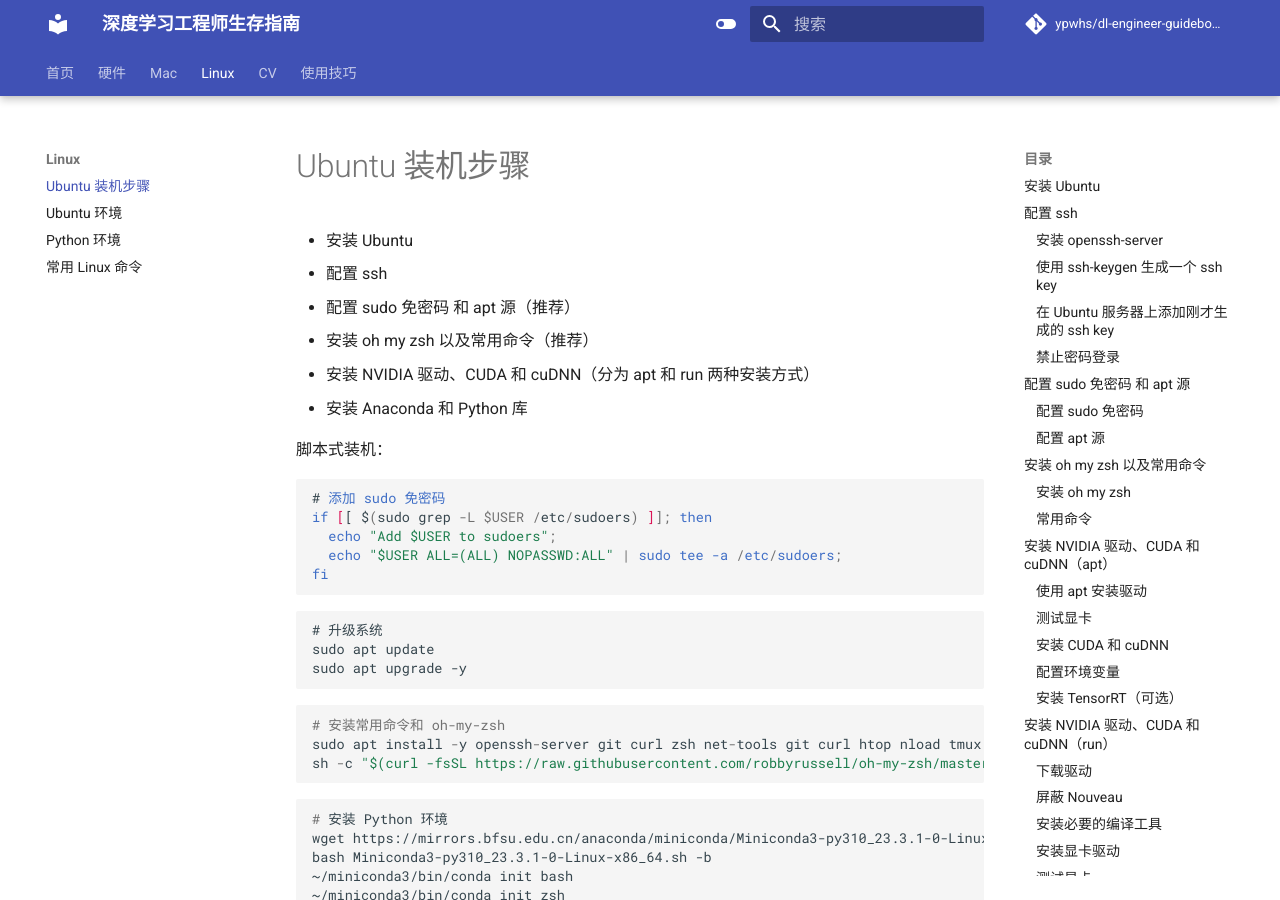
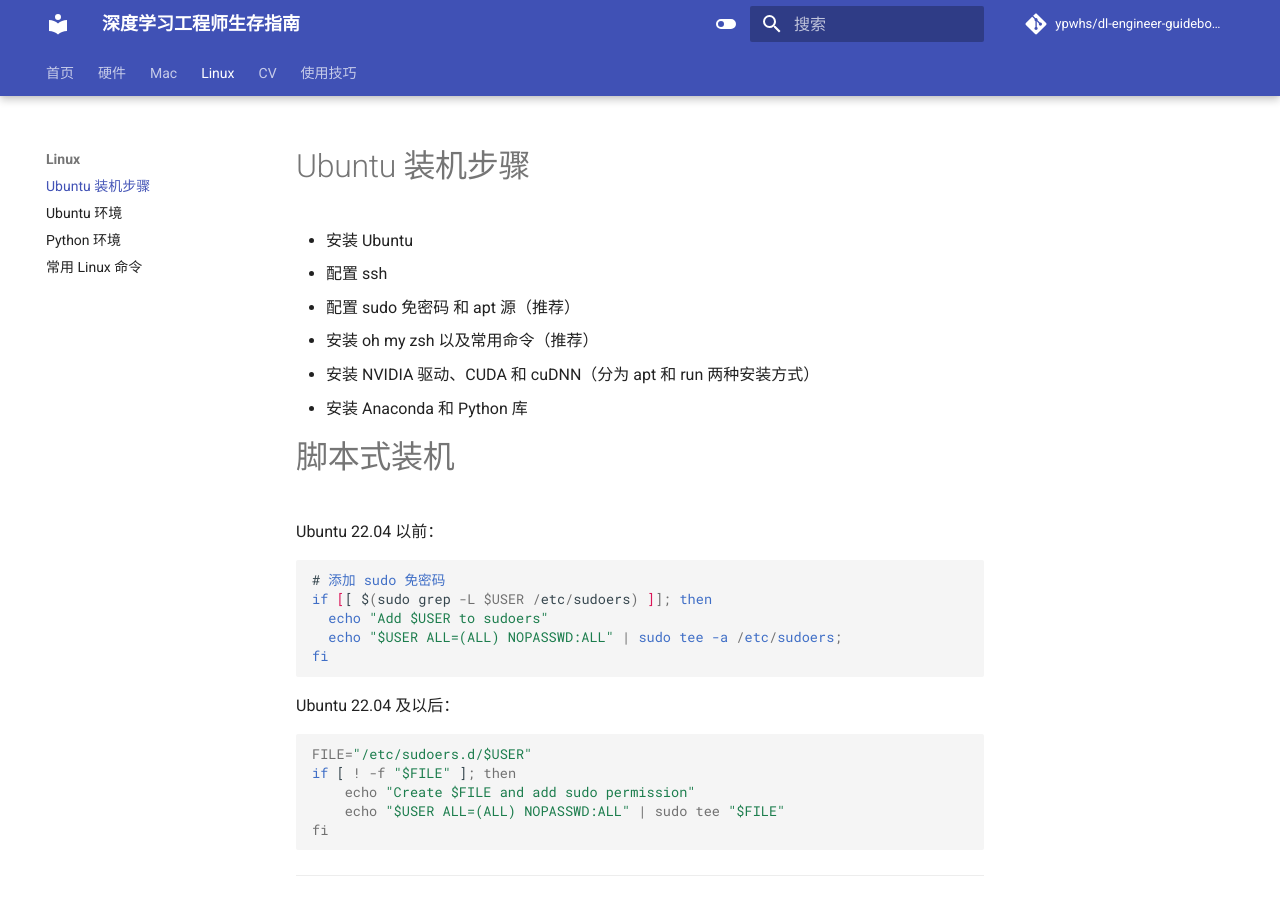
Before and after one commit to ypwhs/dl-engineer-guidebook, an MkDocs documentation site: the page built from docs/ubuntu-install-guide.md, in a window 1280 px wide and 900 px high. Built offline with MkDocs 1.6.1 and Material for MkDocs 9.7.7, drawn with Linux system fonts in a browser that asks for light colours; comment, search, counter and statistics services are not loaded; some of the changed text lies outside the part shown.

Commit message:
Update ubuntu-install-guide.md

````diff
--- a/docs/ubuntu-install-guide.md
+++ b/docs/ubuntu-install-guide.md
@@ -7,15 +7,29 @@
 * 安装 NVIDIA 驱动、CUDA 和 cuDNN（分为 apt 和 run 两种安装方式）
 * 安装 Anaconda 和 Python 库
 
-脚本式装机：
+# 脚本式装机
+
+Ubuntu 22.04 以前：
 
 ```
 # 添加 sudo 免密码
 if [[ $(sudo grep -L $USER /etc/sudoers) ]]; then
-  echo "Add $USER to sudoers";
+  echo "Add $USER to sudoers"
   echo "$USER ALL=(ALL) NOPASSWD:ALL" | sudo tee -a /etc/sudoers;
 fi
 ```
+
+Ubuntu 22.04 及以后：
+
+```
+FILE="/etc/sudoers.d/$USER"
+if [ ! -f "$FILE" ]; then
+    echo "Create $FILE and add sudo permission"
+    echo "$USER ALL=(ALL) NOPASSWD:ALL" | sudo tee "$FILE"
+fi
+```
+
+----
 
 ```
 # 升级系统
@@ -193,12 +207,26 @@
 
 ### 配置 sudo 免密码
 
+Ubuntu 22.04 以前：
+
 由于安装驱动等操作需要 sudo 权限，为了避免频繁输入密码，可以配置 sudo 免密码：
 
 ```bash
 sudo nano /etc/sudoers
 
 ypw ALL=(ALL) NOPASSWD:ALL # 添加在最后一行
+```
+
+Ubuntu 22.04 及以后：
+
+`/etc/sudoers` 在 22.04 之后变得不可写： `[ /etc/sudoers is meant to be read-only ]`
+
+因此你需要在 `/etc/sudoers.d/` 文件夹下创建自己的文件：
+
+```
+sudo nano /etc/sudoers.d/ypw
+
+ypw ALL=(ALL) NOPASSWD:ALL # 写入到文件中
 ```
 
 ### 配置 apt 源
````
